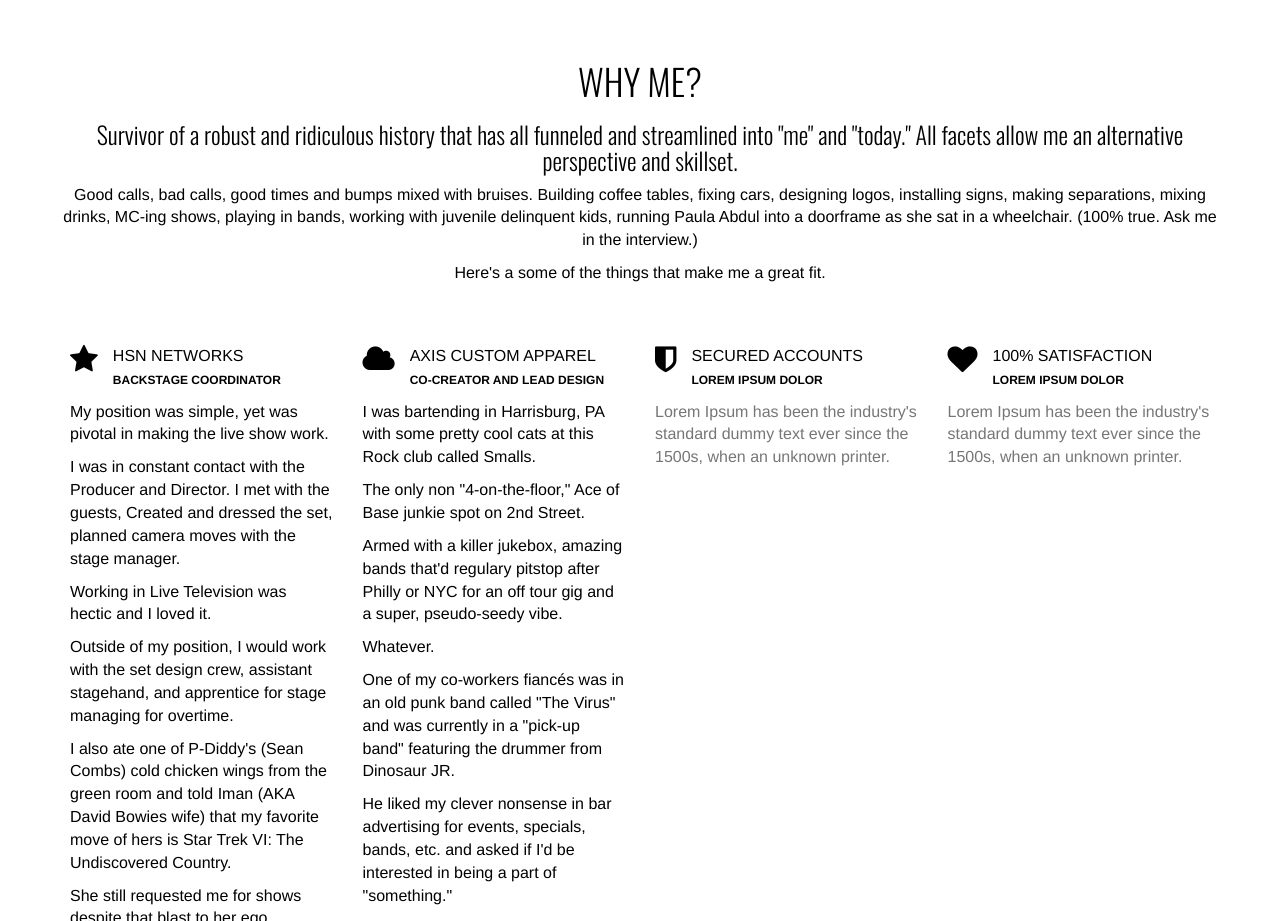
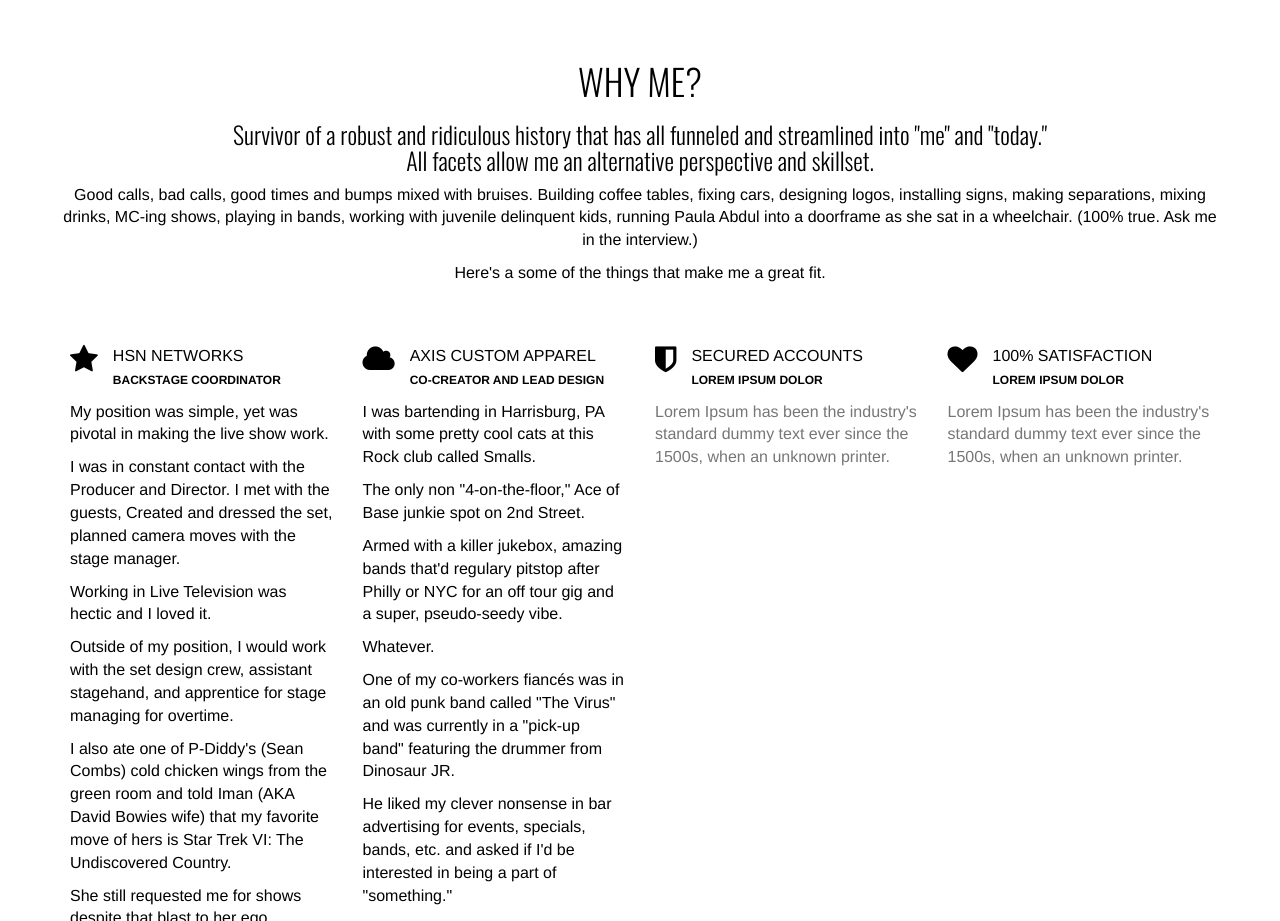
Before and after one commit to cartoonnetworkwantstvk/Cartoonnetworkwantstvk, a plain HTML site: page index.html in a window 1280 px wide. Shown: the part 3400-4321 px from the top of the page. Drawn offline with nearby package versions, Linux system fonts and the light colour scheme.

Commit message:
<p> breaks

```diff
--- a/index.html
+++ b/index.html
@@ -204,7 +204,7 @@
 			<div class="row">
 				<div class="col-lg-8-offset-2 centered">
 					<h1>WHY ME?</h1>
-					<h3>Survivor of a robust and ridiculous history that has all funneled and streamlined into "me" and "today." All facets allow me an alternative perspective and skillset.</h3>
+					<h3>Survivor of a robust and ridiculous history that has all funneled and streamlined into "me" and "today." <p>All facets allow me an alternative perspective and skillset.</p></h3>
 					<p>Good calls, bad calls, good times and bumps mixed with bruises. Building coffee tables, fixing cars, designing logos, installing signs, making separations, mixing drinks, MC-ing shows, playing in bands, working with juvenile delinquent kids, running Paula Abdul into a doorframe as she sat in a wheelchair. (100% true. Ask me in the interview.)<p>
 					Here's a some of the things that make me a great fit.</p>
 				</div><!-- /col-lg-8 -->
```
